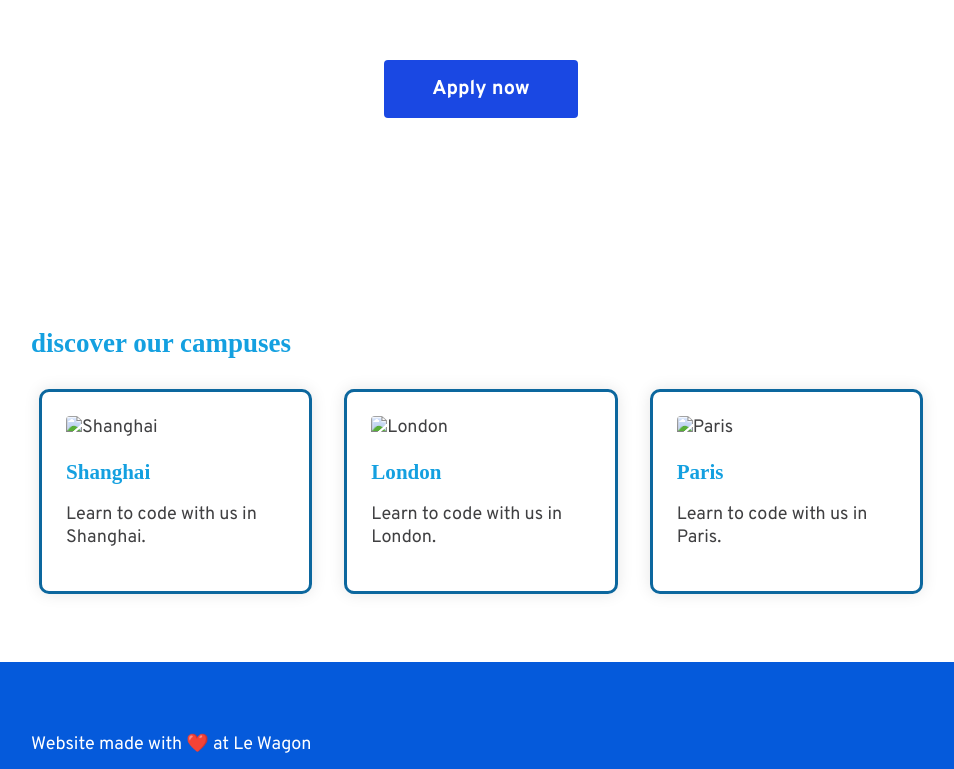
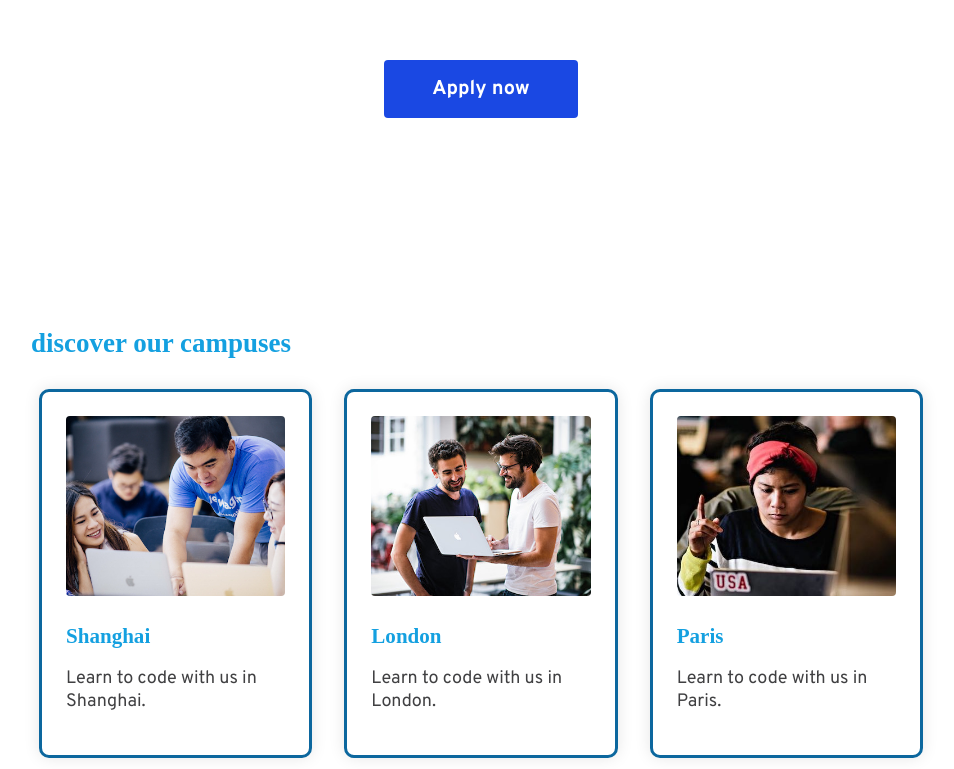
Before and after one commit to nahuelcardarello/nahuelcardarello.github.io, a plain HTML site: page index.html in a window 1280 px wide. Shown: the part 220-989 px from the top of the page, without its empty margins (159-1113 px from the left). Drawn offline with Linux system fonts and the light colour scheme; a web font is replaced by a local one.

Commit message:
Le Wagon new style

```diff
--- a/index.html
+++ b/index.html
@@ -17,17 +17,17 @@
          <h2>discover our campuses</h2>
         <div class="cards">
             <div class="card-white">
-                <img src="shanghai.jpg" alt="Shanghai">
+                <img src="css/shanghai.jpg" alt="Shanghai">
                  <h3>Shanghai</h3>
                  <p>Learn to code with us in Shanghai.</p>
             </div>
             <div class="card-white">
-                <img src="london.jpg" alt="London">
+                <img src="css/london.jpg" alt="London">
                 <h3>London</h3>
                 <p>Learn to code with us in London.</p>
             </div>
             <div class="card-white">
-                <img src="paris.jpg" alt="Paris">
+                <img src="css/paris.jpg" alt="Paris">
                 <h3>Paris</h3>
                 <p>Learn to code with us in Paris.</p>
             </div>
```
